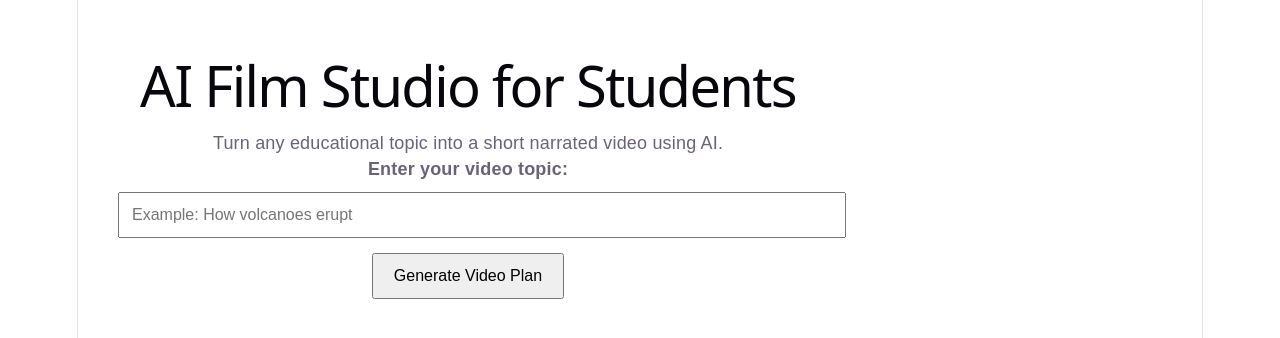
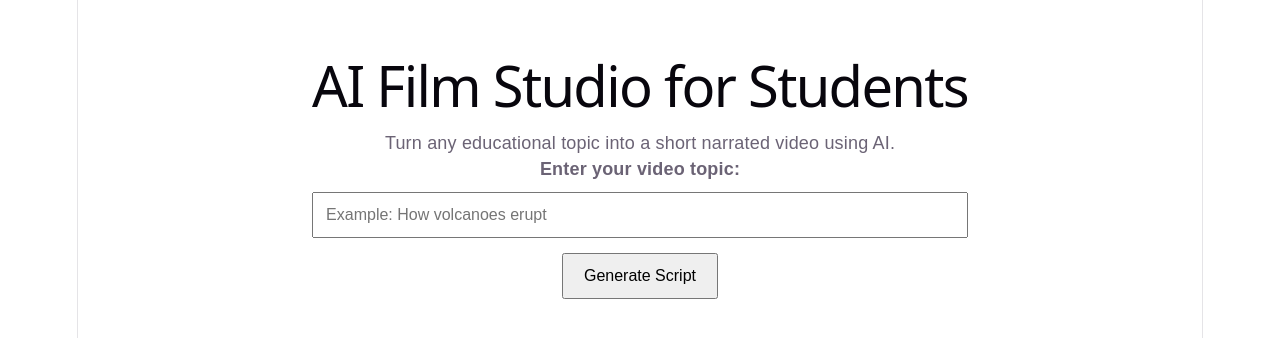
Before and after one commit to SharpBecarre/ai-film-studio-for-students, a React app in the folder frontend/: page / in a window 1280 px wide. Shown: the top 338 px of the page. Built offline with nearby package versions, Linux system fonts and the light colour scheme; the HTML template or start-up script is replaced by a standard one.

Commit message:
Connect frontend to AI script generator

```diff
--- a/frontend/src/App.jsx
+++ b/frontend/src/App.jsx
@@ -2,7 +2,7 @@ import { useState } from "react";
 
 function App() {
   const [topic, setTopic] = useState("");
-  const [videoPlan, setVideoPlan] = useState(null);
+  const [script, setScript] = useState("");
   const [loading, setLoading] = useState(false);
 
   async function handleSubmit(event) {
@@ -14,21 +14,29 @@ function App() {
     }
 
     setLoading(true);
-    setVideoPlan(null);
+    setScript("");
 
     try {
-      const response = await fetch("http://localhost:8000/video-plan", {
+      const response = await fetch("http://localhost:8000/generate-script", {
         method: "POST",
         headers: {
           "Content-Type": "application/json",
         },
-        body: JSON.stringify({ topic: topic }),
+        body: JSON.stringify({
+          topic: topic,
+        }),
       });
 
       const data = await response.json();
-      setVideoPlan(data);
+
+      if (data.error) {
+        alert(data.error);
+        return;
+      }
+
+      setScript(data.script);
     } catch (error) {
-      alert("Could not connect to backend API.");
+      alert("Could not connect to the AI Film Studio backend.");
       console.error(error);
     } finally {
       setLoading(false);
@@ -36,7 +44,14 @@ function App() {
   }
 
   return (
-    <main style={{ padding: "40px", fontFamily: "Arial", maxWidth: "700px" }}>
+    <main
+      style={{
+        padding: "40px",
+        fontFamily: "Arial",
+        maxWidth: "800px",
+        margin: "0 auto",
+      }}
+    >
       <h1>AI Film Studio for Students</h1>
 
       <p>Turn any educational topic into a short narrated video using AI.</p>
@@ -59,6 +74,7 @@ function App() {
             padding: "12px",
             marginTop: "10px",
             fontSize: "16px",
+            boxSizing: "border-box",
           }}
         />
 
@@ -66,6 +82,7 @@ function App() {
 
         <button
           type="submit"
+          disabled={loading}
           style={{
             marginTop: "15px",
             padding: "12px 20px",
@@ -73,25 +90,23 @@ function App() {
             cursor: "pointer",
           }}
         >
-          {loading ? "Generating..." : "Generate Video Plan"}
+          {loading ? "Generating Script..." : "Generate Script"}
         </button>
       </form>
 
-      {videoPlan && (
+      {script && (
         <section style={{ marginTop: "30px" }}>
-          <h2>{videoPlan.title}</h2>
+          <h2>Generated Script</h2>
 
-          <p>
-            <strong>Topic:</strong> {videoPlan.topic}
-          </p>
-
-          <h3>Planned Steps</h3>
-
-          <ol>
-            {videoPlan.steps.map((step, index) => (
-              <li key={index}>{step}</li>
-            ))}
-          </ol>
+          <div
+            style={{
+              whiteSpace: "pre-wrap",
+              lineHeight: "1.6",
+              textAlign: "left",
+            }}
+          >
+            {script}
+          </div>
         </section>
       )}
     </main>
```
